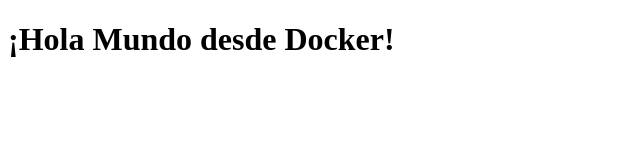
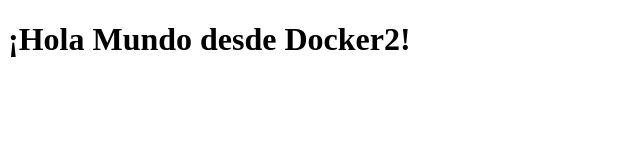
Before and after one commit to SebastianPE0/PracticaEc2, a plain HTML site: page index.html in a window 1280 px wide. Shown: the full height of the page, 0-640 px from the left. Drawn offline with Linux system fonts and the light colour scheme.

Commit message:
change message of index

```diff
--- a/index.html
+++ b/index.html
@@ -6,6 +6,6 @@
     <title>Hola Mundo</title>
 </head>
 <body>
-    <h1>¡Hola Mundo desde Docker!</h1>
+    <h1>¡Hola Mundo desde Docker2!</h1>
 </body>
 </html>
```
